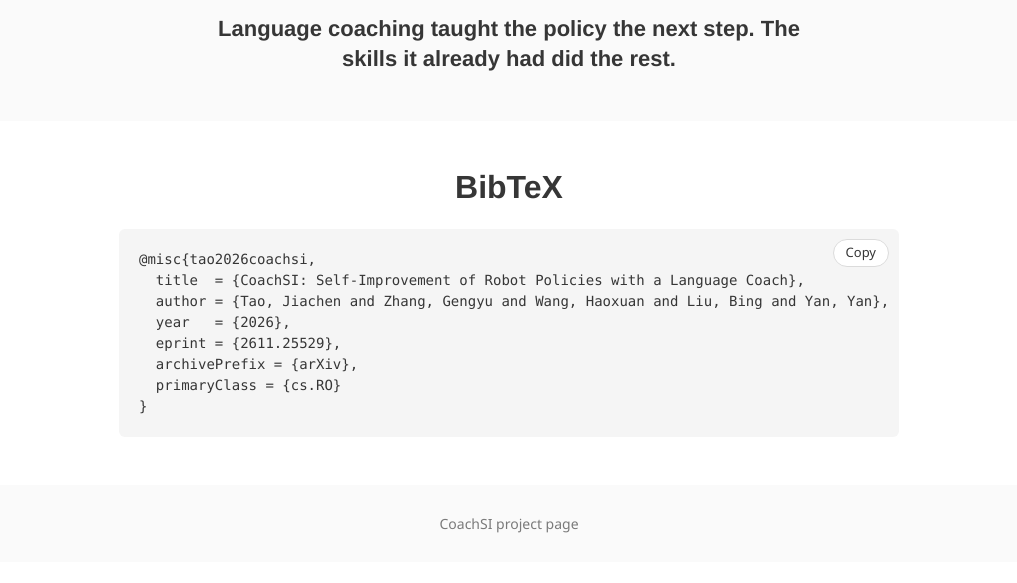
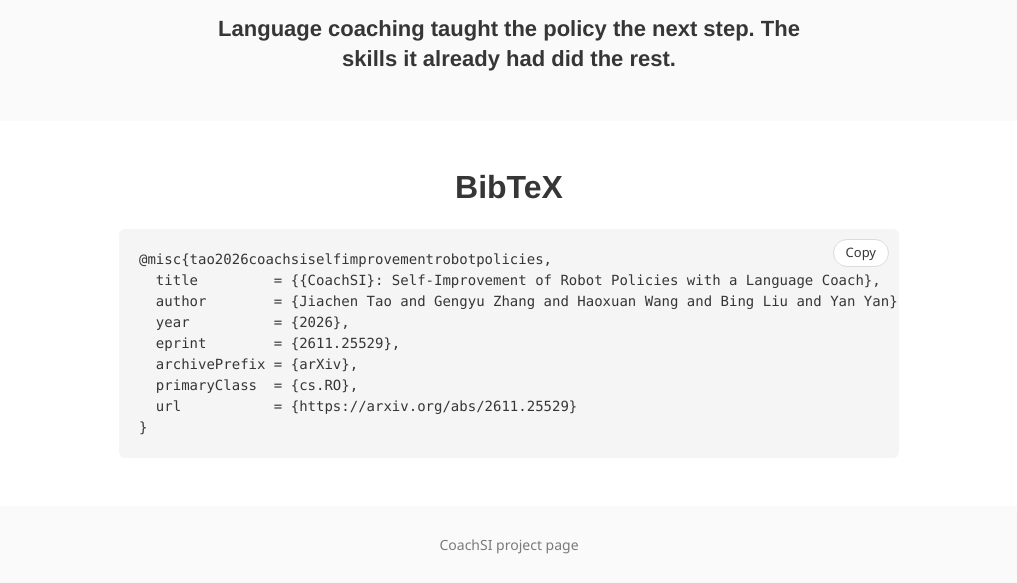
Before and after one commit to tlxhlll/CoachSI, a plain HTML site: page index.html in a window 1280 px wide. Shown: the part 6365-6948 px from the top of the page, without its empty margins (131-1148 px from the left). Before the commit the page ends 6927 px from the top, so only its background shows below. Drawn offline with Linux system fonts and the light colour scheme; a web font is replaced by a local one.

Commit message:
Update CoachSI project page BibTeX citation

```diff
--- a/index.html
+++ b/index.html
@@ -201,13 +201,14 @@
     <h2>BibTeX</h2>
     <div class="bib">
       <button type="button" class="copy" data-copy="#bib-text">Copy</button>
-<pre id="bib-text">@misc{tao2026coachsi,
-  title  = {CoachSI: Self-Improvement of Robot Policies with a Language Coach},
-  author = {Tao, Jiachen and Zhang, Gengyu and Wang, Haoxuan and Liu, Bing and Yan, Yan},
-  year   = {2026},
-  eprint = {2611.25529},
+<pre id="bib-text">@misc{tao2026coachsiselfimprovementrobotpolicies,
+  title         = {{CoachSI}: Self-Improvement of Robot Policies with a Language Coach},
+  author        = {Jiachen Tao and Gengyu Zhang and Haoxuan Wang and Bing Liu and Yan Yan},
+  year          = {2026},
+  eprint        = {2611.25529},
   archivePrefix = {arXiv},
-  primaryClass = {cs.RO}
+  primaryClass  = {cs.RO},
+  url           = {https://arxiv.org/abs/2611.25529}
 }</pre>
     </div>
   </div>
```
